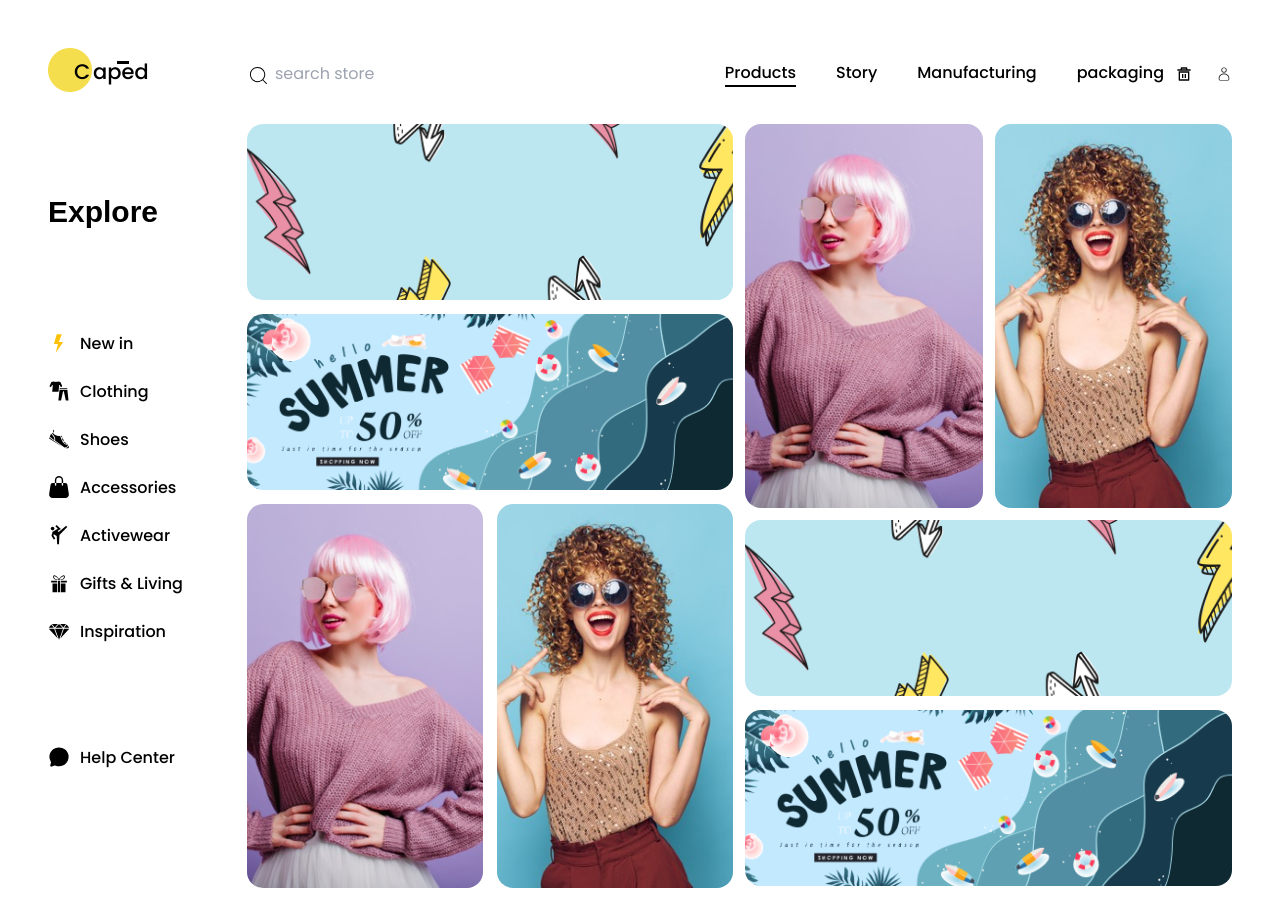
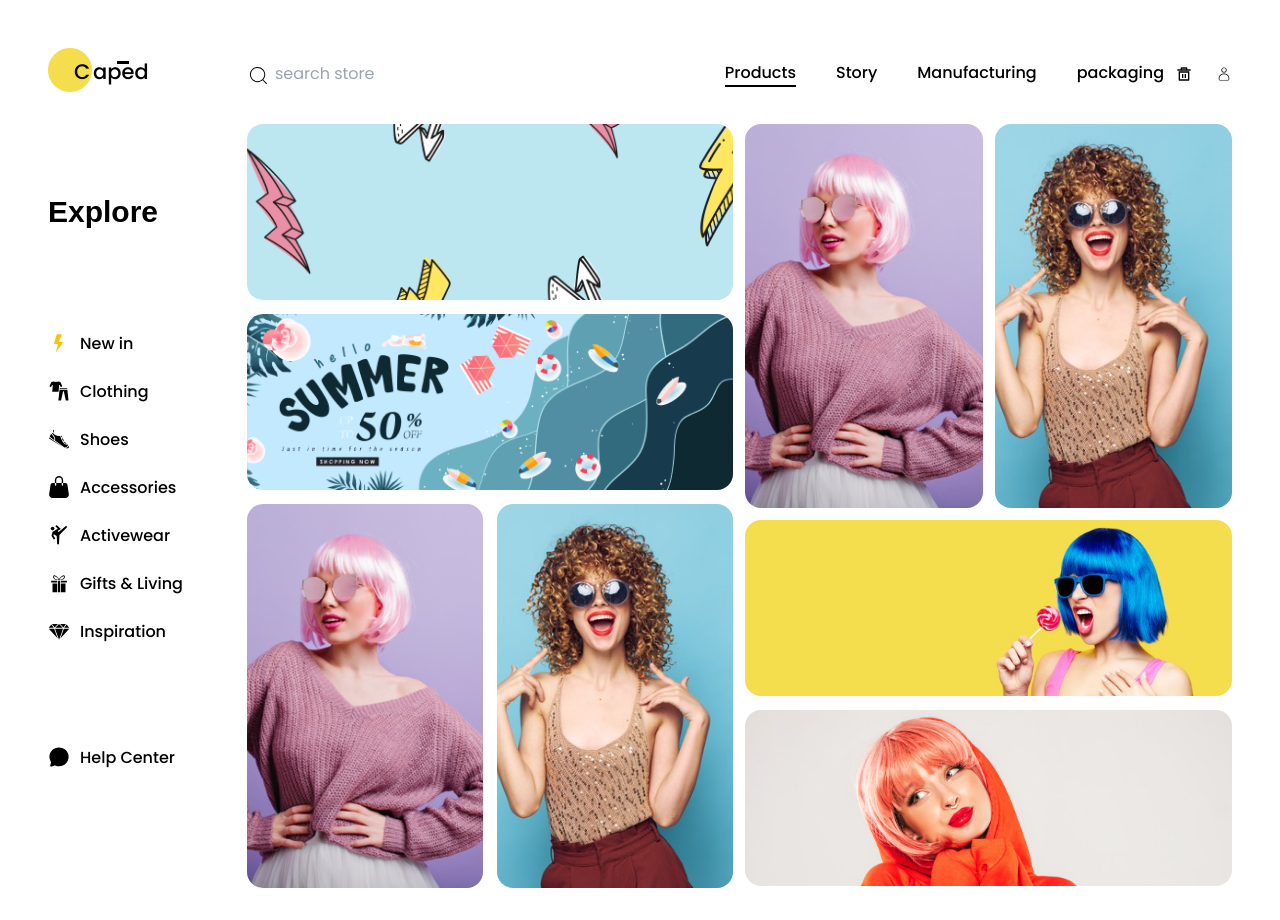
Before and after one commit to Mikwuegbu/eCommerce_desktopUi, a React (Vite) app: page /products in a window 1280 px wide. Built offline with nearby package versions, Linux system fonts and the light colour scheme; a web font is replaced by a local one.

Commit message:
refactor

```diff
--- a/src/App.tsx
+++ b/src/App.tsx
@@ -49,6 +49,10 @@ const productsRoutes: RouteObject = {
 			element: <Product />,
 		},
 		{
+			path: ':productId',
+			element: <SingleProduct />,
+		},
+		{
 			path: 'singleProduct',
 			element: <SingleProduct />,
 		},
--- a/src/assets/images.ts
+++ b/src/assets/images.ts
@@ -5,7 +5,7 @@ const model2 = '/model2.png';
 const model3 = '/model3.png';
 const model4 = '/model4.png';
 const model5 = '/model5.png';
-const model6 = '/model.png';
+const model6 = '/model6.png';
 const model7 = '/model.png';
 const model8 = '/model8.png';
 
--- a/src/pages/products/ProductsSharedLayout.tsx
+++ b/src/pages/products/ProductsSharedLayout.tsx
@@ -14,6 +14,7 @@ import { RiDeleteBin5Line } from 'react-icons/ri';
 import { CiSearch, CiUser } from 'react-icons/ci';
 import { useContext } from 'react';
 import { ExploreContext } from './Provider';
+import { Link } from 'react-router-dom';
 
 interface Explore {
 	id: number;
@@ -46,22 +47,24 @@ const ProductsSharedLayout = () => {
 				<div className="flex w-28 h-11">
 					<img src={logo} alt={logo} className="" />
 				</div>
-				<button
+				<Link
+					to="/products"
 					onClick={() => handleClick('explore')}
 					className="font-Sofia-Sans font-bold text-3xl flex"
 				>
 					Explore
-				</button>
+				</Link>
 				<div className="space-y-6 font-poppins font-medium text-justify">
 					{exploreProducts.map((explore) => (
-						<button
+						<Link
+							to="/products"
 							onClick={() => handleClick(explore.title)}
 							key={explore.id}
 							className="flex space-x-2.5 hover:font-normal"
 						>
 							{explore.icon}
 							<p className="text-nowrap">{explore.title}</p>
-						</button>
+						</Link>
 					))}
 				</div>
 				<div className="font-poppins font-medium flex space-x-2.5">
@@ -70,7 +73,7 @@ const ProductsSharedLayout = () => {
 				</div>
 			</div>
 			<div className="pt-14 grid justify-between">
-				<nav className="grid grid-flow-col justify-between">
+				<nav className="grid grid-flow-col justify-between place-items-center">
 					<div className="relative">
 						<CiSearch size={23} className="absolute top-2 left-0 right-0" />
 						<input
--- a/src/pages/products/Provider.tsx
+++ b/src/pages/products/Provider.tsx
@@ -36,26 +36,19 @@ type exploreContextType = {
 const exploreReducer: Reducer<exploreType, exploreAction> = (state, action) => {
 	switch (action.type) {
 		case 'explore':
-			return (action.payload = action.type);
 		case 'New in':
-			return (action.payload = action.type);
 		case 'Clothing':
-			return (action.payload = action.type);
 		case 'Shoes':
-			return (action.payload = action.type);
 		case 'Accessories':
-			return (action.payload = action.type);
 		case 'Activewear':
-			return (action.payload = action.type);
 		case 'Gifts & Living':
-			return (action.payload = action.type);
 		case 'Inspiration':
-			return (action.payload = action.type);
 			return action.payload;
 		default:
 			return state;
 	}
 };
+
 const Provider: FC<{ children: ReactNode }> = ({ children }) => {
 	//useReducer --with the initial state and action typeChecked
 	const [location, dispatch] = useReducer<Reducer<exploreType, exploreAction>>(
--- a/src/pages/products/SingleProduct.tsx
+++ b/src/pages/products/SingleProduct.tsx
@@ -1,5 +1,5 @@
 const SingleProduct = () => {
-	return <div>SingleProduct</div>;
+	return <div className="grid h-[740px] mx-8 pt-8 gap-5">SingleProduct</div>;
 };
 
 export default SingleProduct;
--- a/src/pages/products/subPages/Accessories.tsx
+++ b/src/pages/products/subPages/Accessories.tsx
@@ -1,9 +1,5 @@
 const Accessories = () => {
-	return (
-		<div className="grid grid-flow-reow grid-cols-2  h-[640px] mx-8 pt-8 gap-5">
-			Coming Soon ...
-		</div>
-	);
+	return <div className="grid h-[740px] mx-8 pt-8 gap-5">Coming Soon ...</div>;
 };
 
 export default Accessories;
--- a/src/pages/products/subPages/Explore.tsx
+++ b/src/pages/products/subPages/Explore.tsx
@@ -1,4 +1,11 @@
-import { banner1, banner2, model1, model2 } from '../../../assets/images';
+import {
+	banner1,
+	banner2,
+	model1,
+	model2,
+	model5,
+	model6,
+} from '../../../assets/images';
 
 const Explore = () => {
 	return (
@@ -40,16 +47,16 @@ const Explore = () => {
 					<div className="flex flex-col gap-y-3.5">
 						<div className="w-full h-44">
 							<img
-								src={banner1}
+								src={model5}
 								alt=""
-								className="w-full h-full object-cover rounded-2xl"
+								className="w-full h-full object-cover object-right-top rounded-2xl"
 							/>
 						</div>
-						<div className="w-full h-44">
+						<div className="relative w-full h-44">
 							<img
-								src={banner2}
+								src={model6}
 								alt=""
-								className="w-full h-full object-cover rounded-2xl"
+								className="w-full h-full object-cover object-right-top rounded-2xl"
 							/>
 						</div>
 					</div>
```
